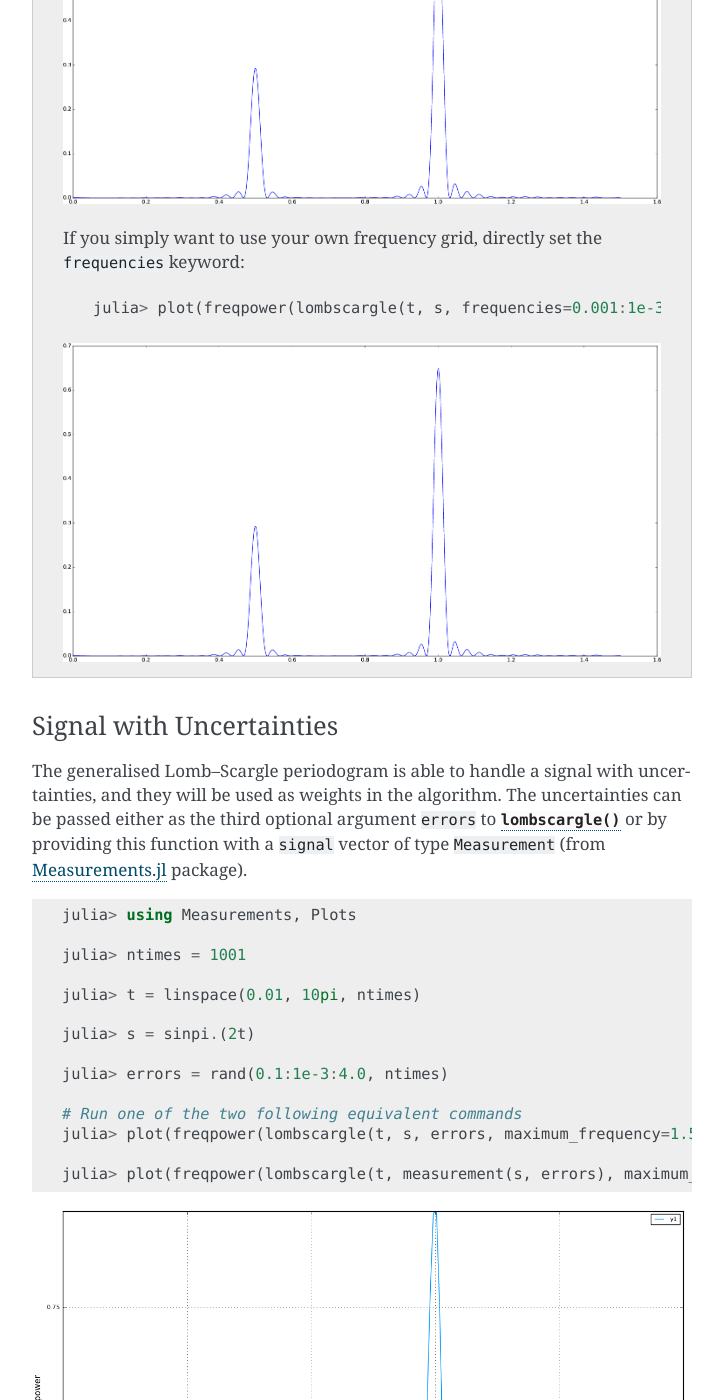
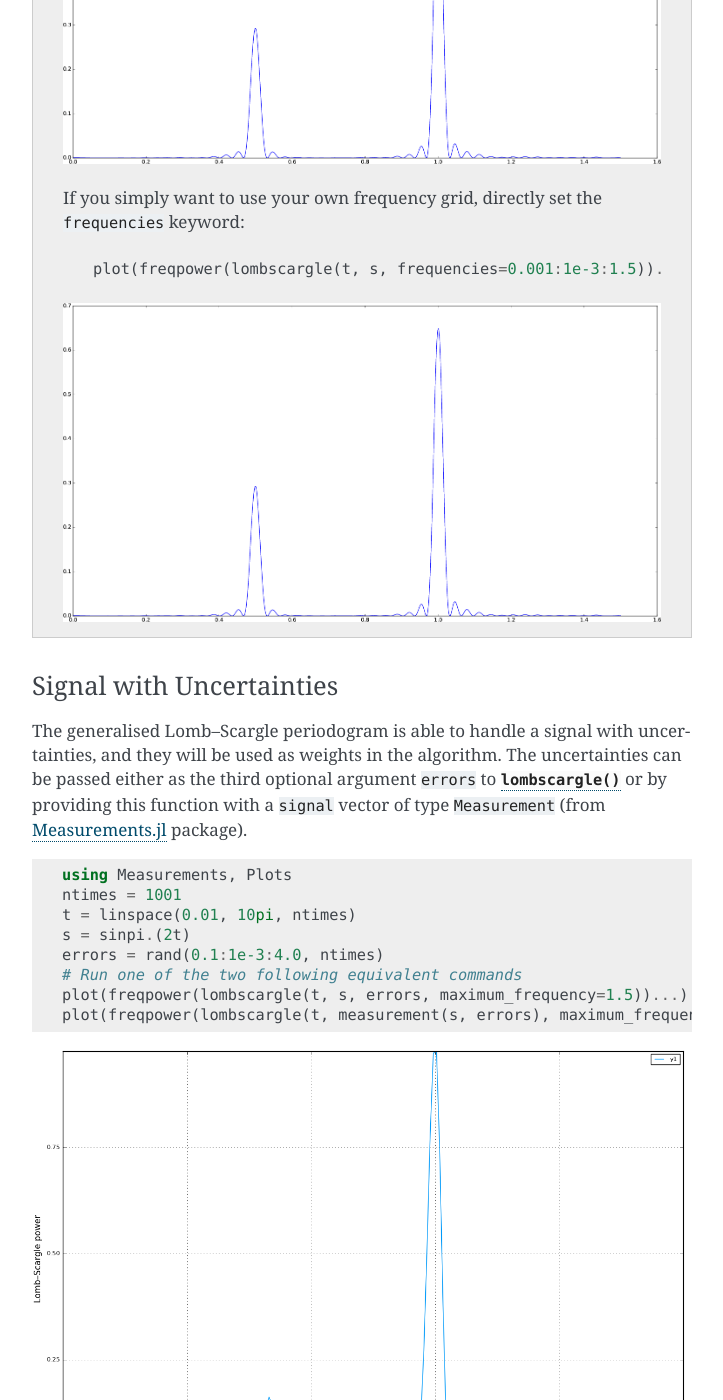
Before and after one commit to JuliaAstro/LombScargle.jl, a Sphinx documentation site: the page built from docs/index.rst, in a window 1280 px wide and 1400 px high, scrolled down 16007 px. Shown: the whole window, without its empty margins (388-1111 px from the left). Built offline with Sphinx 7.4.7, drawn with Linux system fonts in a browser that asks for light colours; some of the changed text lies outside the part shown.

Commit message:
[skip ci] Do not use REPL-style commands in doc when not necessary

```diff
--- a/docs/index.rst
+++ b/docs/index.rst
@@ -650,9 +650,8 @@ function to get the frequency grid and the power of the periodogram as a
 
 .. code-block:: julia
 
-   julia> using Plots
-
-   julia> plot(freqpower(pgram)...)
+   using Plots
+   plot(freqpower(pgram)...)
 
 .. image:: freq-periodogram.png
 
@@ -661,9 +660,8 @@ You can also plot the power vs the period, instead of the frequency, with
 
 .. code-block:: julia
 
-   julia> using Plots
-
-   julia> plot(periodpower(pgram)...)
+   using Plots
+   plot(periodpower(pgram)...)
 
 .. image:: period-periodogram.png
 
@@ -677,7 +675,7 @@ You can also plot the power vs the period, instead of the frequency, with
 
    .. code-block:: julia
 
-      julia> plot(freqpower(lombscargle(t, s, fit_mean=false, center_data=false))...)
+      plot(freqpower(lombscargle(t, s, fit_mean=false, center_data=false))...)
 
    .. image:: figure_2.png
 
@@ -690,7 +688,7 @@ You can also plot the power vs the period, instead of the frequency, with
 
    .. code-block:: julia
 
-      julia> plot(freqpower(lombscargle(t, s, samples_per_peak=20, maximum_frequency=1.5))...)
+      plot(freqpower(lombscargle(t, s, samples_per_peak=20, maximum_frequency=1.5))...)
 
    .. image:: figure_3.png
 
@@ -699,7 +697,7 @@ You can also plot the power vs the period, instead of the frequency, with
 
    .. code-block:: julia
 
-      julia> plot(freqpower(lombscargle(t, s, frequencies=0.001:1e-3:1.5))...)
+      plot(freqpower(lombscargle(t, s, frequencies=0.001:1e-3:1.5))...)
 
    .. image:: figure_4.png
 
@@ -715,20 +713,14 @@ type ``Measurement`` (from `Measurements.jl
 
 .. code-block:: julia
 
-    julia> using Measurements, Plots
-
-    julia> ntimes = 1001
-
-    julia> t = linspace(0.01, 10pi, ntimes)
-
-    julia> s = sinpi.(2t)
-
-    julia> errors = rand(0.1:1e-3:4.0, ntimes)
-
+    using Measurements, Plots
+    ntimes = 1001
+    t = linspace(0.01, 10pi, ntimes)
+    s = sinpi.(2t)
+    errors = rand(0.1:1e-3:4.0, ntimes)
     # Run one of the two following equivalent commands
-    julia> plot(freqpower(lombscargle(t, s, errors, maximum_frequency=1.5))...)
-
-    julia> plot(freqpower(lombscargle(t, measurement(s, errors), maximum_frequency=1.5))...)
+    plot(freqpower(lombscargle(t, s, errors, maximum_frequency=1.5))...)
+    plot(freqpower(lombscargle(t, measurement(s, errors), maximum_frequency=1.5))...)
 
 .. image:: freq-uncertainties.png
 
@@ -737,9 +729,8 @@ This is the plot of the power versus the period:
 .. code-block:: julia
 
     # Run one of the two following equivalent commands
-    julia> plot(periodpower(lombscargle(t, s, errors, maximum_frequency=1.5))...)
-
-    julia> plot(periodpower(lombscargle(t, measurement(s, errors), maximum_frequency=1.5))...)
+    plot(periodpower(lombscargle(t, s, errors, maximum_frequency=1.5))...)
+    plot(periodpower(lombscargle(t, measurement(s, errors), maximum_frequency=1.5))...)
 
 .. image:: period-uncertainties.png
 
@@ -910,22 +901,15 @@ frequency fits well your data.
 
 .. code-block:: julia
 
-    julia> using Plots
-
-    julia> t = linspace(0.01, 10pi, 1000) # Observation times
-
-    julia> s = sinpi.(t) .+ 1.2cospi.(t) .+ 0.3rand(length(t)) # The noisy signal
-
+    using Plots
+    t = linspace(0.01, 10pi, 1000) # Observation times
+    s = sinpi.(t) .+ 1.2cospi.(t) .+ 0.3rand(length(t)) # The noisy signal
     # Pick-up the best frequency
-    julia> f = findmaxfreq(lombscargle(t, s, maximum_frequency=10, samples_per_peak=20))[1]
-
-    julia> t_fit = linspace(0, 1)
-
-    julia> s_fit = LombScargle.model(t, s, f, t_fit/f) # Determine the model
-
-    julia> scatter(mod.(t.*f, 1), s, lab="Phased data", title="Best Lomb-Scargle frequency: $f")
-
-    julia> plot!(t_fit, s_fit, lab="Best-fitting model", linewidth=4)
+    f = findmaxfreq(lombscargle(t, s, maximum_frequency=10, samples_per_peak=20))[1]
+    t_fit = linspace(0, 1)
+    s_fit = LombScargle.model(t, s, f, t_fit/f) # Determine the model
+    scatter(mod.(t.*f, 1), s, lab="Phased data", title="Best Lomb-Scargle frequency: $f")
+    plot!(t_fit, s_fit, lab="Best-fitting model", linewidth=4)
 
 .. image:: figure_6.png
 
@@ -937,27 +921,18 @@ frequency fits well your data.
 
    .. code-block:: julia
 
-      julia> using Plots
-
-      julia> t = linspace(0.01, 5, 1000) # Observation times
-
-      julia> s = sinpi.(2t) .+ 1.2cospi.(4t) .+ 0.3rand(length(t)) # Noisy signal
-
-      julia> p = lombscargle(t, s, samples_per_peak=50)
-
+      using Plots
+      t = linspace(0.01, 5, 1000) # Observation times
+      s = sinpi.(2t) .+ 1.2cospi.(4t) .+ 0.3rand(length(t)) # Noisy signal
+      p = lombscargle(t, s, samples_per_peak=50)
       # After plotting the periodogram, you discover
       # that it has two prominent peaks around 1 and 2.
-      julia> f1 = findmaxfreq(p, [0.8, 1.2])[1] # Get peak frequency around 1
-
-      julia> f2 = findmaxfreq(p, [1.8, 2.2])[1] # Get peak frequency around 2
-
-      julia> fit1 = LombScargle.model(t, s, f1) # Determine the first model
-
-      julia> fit2 = LombScargle.model(t, s, f2) # Determine the second model
-
-      julia> scatter(t, s, lab="Data", title="Best-fitting Lomb-Scargle model")
-
-      julia> plot!(t, fit1 + fit2, lab="Best-fitting model", linewidth=4)
+      f1 = findmaxfreq(p, [0.8, 1.2])[1] # Get peak frequency around 1
+      f2 = findmaxfreq(p, [1.8, 2.2])[1] # Get peak frequency around 2
+      fit1 = LombScargle.model(t, s, f1) # Determine the first model
+      fit2 = LombScargle.model(t, s, f2) # Determine the second model
+      scatter(t, s, lab="Data", title="Best-fitting Lomb-Scargle model")
+      plot!(t, fit1 + fit2, lab="Best-fitting model", linewidth=4)
 
    .. image:: figure_7.png
 
```
Also changed, not shown: README.md (+26 -45 lines).
